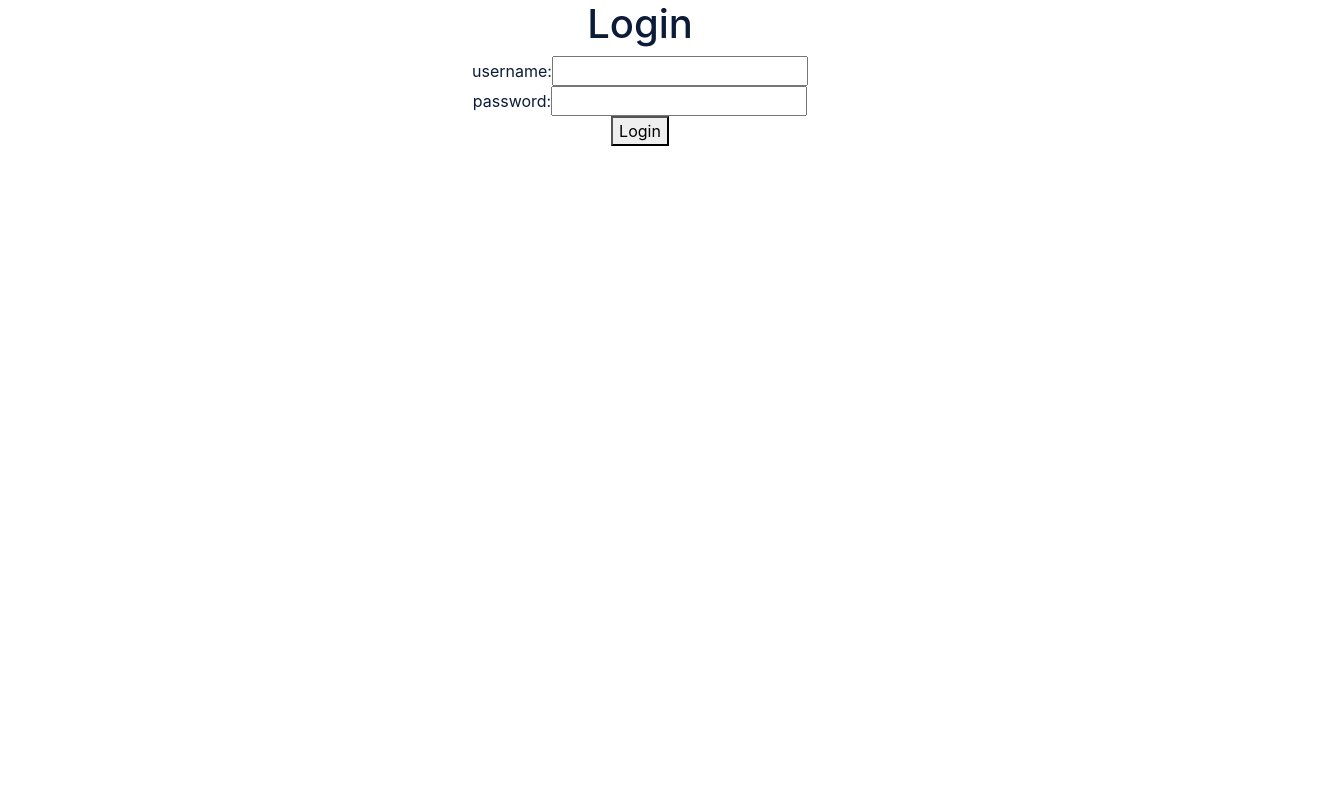
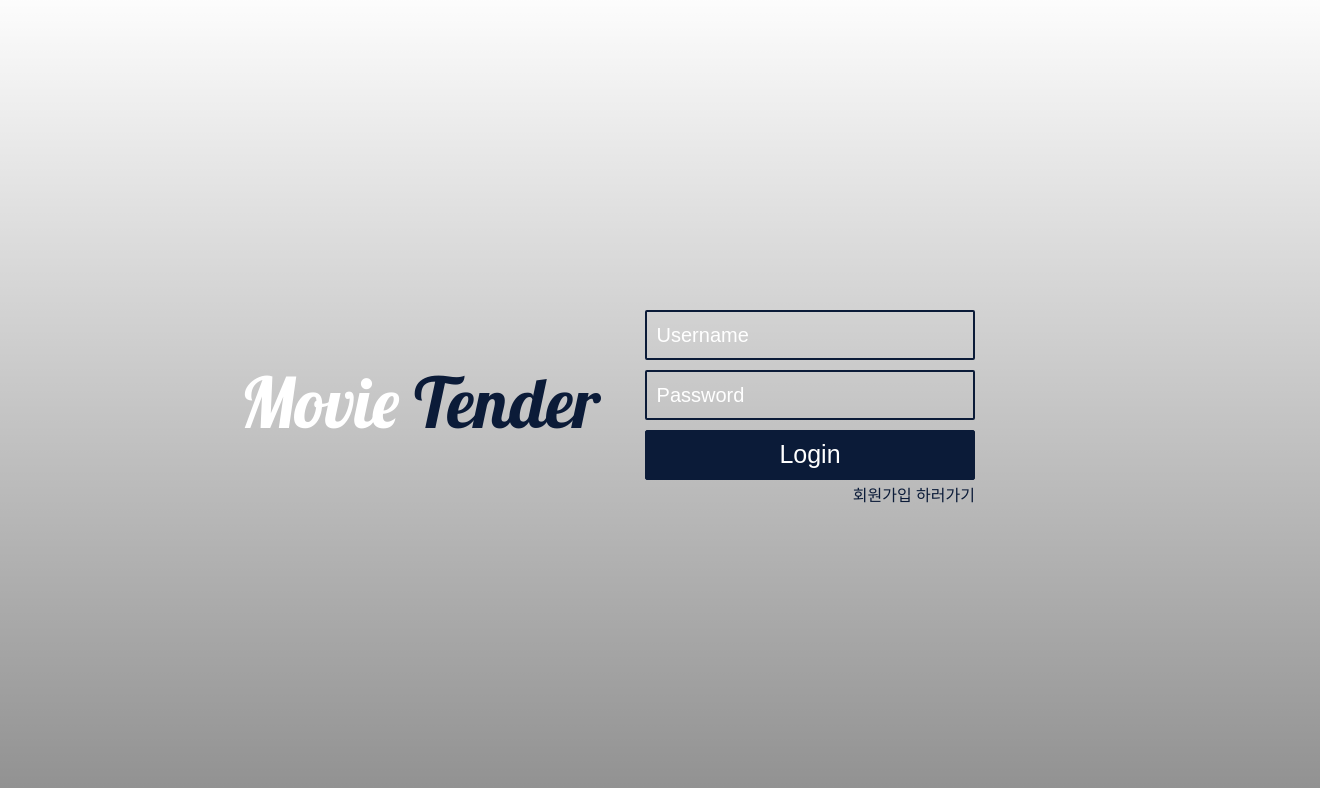
Before and after one commit to YanZisuka/movie-tender, a Vue app in the folder client/: page /login in a window 1280 px wide. Shown: the top 788 px of the page, 1320 px wide, since content can reach past the window. Built offline with nearby package versions, Linux system fonts and the light colour scheme.

Commit message:
[ADD] accounts style

```diff
--- a/client/src/components/AccountErrorList.vue
+++ b/client/src/components/AccountErrorList.vue
@@ -1,9 +1,9 @@
 <template>
   <div class="account-error-list">
     <p v-for="(errors, field) in authError" :key="field" >
-      {{ field }}
+      <!-- {{ field }} -->
       <ul>
-      <li v-for="(error, idx) in errors" :key="idx">{{ error }}</li>
+      <p v-for="(error, idx) in errors" :key="idx">{{ error }}</p>
       </ul>
     </p>
   </div>
@@ -22,6 +22,7 @@ export default {
 
 <style>
   .account-error-list {
-    color: red;
+    color: #cf1224;
+    font-size: 25px;
   }
 </style>
--- a/client/src/components/UserInfoForm.vue
+++ b/client/src/components/UserInfoForm.vue
@@ -2,11 +2,11 @@
 <div>
 <form @submit.prevent="onSubmit">
   <div>
-      <label for="nickname">nickname : </label>
-      <input v-model="newProfile.nickname" type="text" id="nickname" />
+      <!-- <label for="nickname">nickname : </label> -->
+      <input class="input-label" v-model="newProfile.nickname" type="text" id="nickname" />
   </div>
   <div>
-    <button>Update</button>
+    <button class="btn-update">Update</button>
   </div>
 </form>
 
@@ -40,6 +40,34 @@ export default {
 }
 </script>
 
-<style>
+<style scoped>
+.input-label{
+  margin-top: 10px;
+	width: 330px;
+	height: 50px;
+	background: transparent;
+	border: 2px solid #0b1b38;
+	border-radius: 2px;
+	color: #0b1b38;
+	font-family: 'Exo', sans-serif;
+	font-size: 30px;
+	font-weight: 400;
+	padding: 4px;
+}
 
+
+.btn-update{
+	width: 330px;
+	height: 50px;
+	background: #0b1b38;
+	border: 1px solid #0b1b38;
+	cursor: pointer;
+	border-radius: 2px;
+	color: #fff;
+	font-family: 'Exo', sans-serif;
+	font-size: 25px;
+	font-weight: 400;
+	padding: 4px;
+	margin-top: 10px;
+}
 </style>
--- a/client/src/views/LoginView.vue
+++ b/client/src/views/LoginView.vue
@@ -1,23 +1,27 @@
 <template>
   <div>
-    <h1>Login</h1>
-
+    <div class="body"></div>
+    <div class="grad"></div>
     <account-error-list v-if="authError"></account-error-list>
-
-
+    <div class="header">
+      <div>Movie <span>Tender</span></div>
+    </div>
+    <div class="login">
       <form @submit.prevent="login(credentials)">
         <div>
-        <label for="username">username: </label>
-        <input v-model="credentials.username" type="text" id="username" required />
+          <input class="input-label first-input" v-model="credentials.username" type="text" id="username" placeholder=" Username" required />
         </div>
-
         <div>
-        <label for="password">password: </label>
-        <input v-model="credentials.password" type="password" id="password" required />
+          <input class="input-label" v-model="credentials.password" type="password" id="password" placeholder=" Password" required />
         </div>
-
-      <button>Login</button>
+        <div>
+          <button class="btn-login">Login</button>
+        </div>
       </form>
+      <router-link :to="{ name: 'signup'}">
+        <p>회원가입 하러가기</p>
+      </router-link>
+    </div>
     </div>
 </template>
 
@@ -47,6 +51,102 @@ export default {
 }
 </script>
 
-<style>
+<style scoped>
+.body{
+	position: absolute;
+	top: -20px;
+	left: -20px;
+	right: -40px;
+	bottom: -40px;
+	width: auto;
+	height: auto;
+}
 
+.grad{
+	position: absolute;
+  background: -webkit-gradient(linear, left top, left bottom, color-stop(0%,rgba(0,0,0,0)), color-stop(100%,rgba(0,0,0,0.65)));
+	top: -20px;
+	left: -20px;
+	right: -40px;
+	bottom: -40px;
+	width: auto;
+	height: auto;
+	opacity: 0.7;
+}
+
+.header{
+	position: absolute;
+	top: calc(50% - 50px);
+	left: calc(50% - 400px);
+}
+
+.header div{
+	float: left;
+	color: #fff;
+  font-family: 'Lobster', cursive;
+	font-size: 70px;
+	font-weight: 200;
+}
+
+.header div span{
+	color: #0b1b38 !important;
+}
+
+.login{
+	position: absolute;
+  top: calc(50% - 100px);
+	left: calc(50% - 5px);
+	height: 150px;
+	width: 350px;
+	padding: 10px;
+}
+
+.input-label{
+  margin-top: 10px;
+	width: 330px;
+	height: 50px;
+	background: transparent;
+	border: 2px solid #0b1b38;
+	border-radius: 2px;
+	color: #0b1b38;
+	font-family: 'Exo', sans-serif;
+	font-size: 20px;
+	font-weight: 400;
+	padding: 4px;
+}
+
+.input-label.first-input{
+  margin-top: 0px !important;
+}
+
+.btn-login{
+	width: 330px;
+	height: 50px;
+	background: #0b1b38;
+	border: 1px solid #0b1b38;
+	cursor: pointer;
+	border-radius: 2px;
+	color: #fff;
+	font-family: 'Exo', sans-serif;
+	font-size: 25px;
+	font-weight: 400;
+	padding: 4px;
+	margin-top: 10px;
+}
+
+.input-label:focus{
+	outline: none;
+	border: 1px solid #0b1b38;
+}
+
+::-webkit-input-placeholder{
+  color: #fff;
+  font-family: 'Exo', sans-serif;
+}
+
+p {
+  color : #0b1b38;
+  margin-top: 3px;
+  float: right;
+}
 </style>
--- a/client/src/views/LogoutView.vue
+++ b/client/src/views/LogoutView.vue
@@ -1,6 +1,5 @@
 <template>
   <div>
-    <h1>Logout</h1>
   </div>
 </template>
 
@@ -24,5 +23,4 @@
     },
   }
 </script>
-
 <style></style>
--- a/client/src/views/ProfileEditView.vue
+++ b/client/src/views/ProfileEditView.vue
@@ -1,6 +1,6 @@
 <template>
   <div>
-    <h1>Edit Profile</h1>
+    <h1>{{ profile.username }}'s Nickname</h1>
   <user-info-form :profile="profile"> </user-info-form>
   </div>
 </template>
@@ -30,5 +30,4 @@ export default {
 </script>
 
 <style>
-
 </style>
--- a/client/src/views/ProfileView.vue
+++ b/client/src/views/ProfileView.vue
@@ -1,22 +1,33 @@
 <template>
-  <div>
-    <h1>{{profile.nickname}}'s Profile</h1>
-    <h4>{{profile.username}}</h4>
-    <span v-if="isProfileUser">
-      <router-link :to="{name : 'profileEdit', params : { username } }">
-      <button>Edit</button>
-      </router-link>
-     | <button @click="deleteUser(username)">Delete</button> |
-     <router-link :to="{name : 'logout'}">
-       <button>Logout</button>
-     </router-link>
-    </span>
-    <button v-if="!isProfileUser" @click="followUser(profile.username)">Follow</button>
-    <p>follower {{ followers_count }}</p>
-    <p>following {{ profile.followings_count }}</p>
+  <div class="body d-flex flex-column justify-content-center">
+    <div class="profile d-flex flex-row my-5 justify-content-start align-items-center">
+      <div>
+        <img class="profile-img me-2" src="@/assets/logo.png" alt="profile-img">
+      </div>
+      <div class="userinfo d-flex flex-column align-items-start justify-content-around">
+        <span class="profile-button">
+          <h3 class="profile-nickname">{{profile.nickname}}</h3>
+          <button v-if="!isProfileUser " @click="followUser(profile.username)" class="btn btn-danger shadow">Follow</button>
+          <span v-if="isProfileUser">
+            <router-link :to="{name : 'profileEdit', params : { username } }">
+              <button class="btn btn-outline-dark">Edit</button>
+            </router-link> |
+             <button @click="deleteUser(username)" class="btn btn-outline-danger">Delete </button>
+            | <router-link :to="{name : 'logout'}">
+              <button class="btn btn-outline-secondary">Logout</button>
+            </router-link>
+          </span>
+        </span>
+        <h4 class="profile-username">{{profile.username}}</h4>
+          <span class="profil-follow">
+            follower <span class="follow-count">{{ followers_count }}</span>
+            following <span class="follow-count">{{ profile.followings_count }}</span>
+          </span>
+      </div>
+    </div>
 
-
-    <h3>감상한 영화</h3>
+    <!-- 영화 리뷰 정보 -->
+    <h3 class="profile-content">감상한 영화</h3>
     <ul>
       <li v-for="movie in profile.watch_movies" :key="movie.pk">
         <router-link :to="{ name: 'movie', params: { moviePk: movie.pk } }">
@@ -24,7 +35,7 @@
         </router-link>
       </li>
     </ul>
-    <h3>작성한 리뷰</h3>
+    <h3 class="profile-content">작성한 리뷰</h3>
     <ul>
       <review-card v-for="review in profile.review_set" :key="review.id" :review="review">
       </review-card>
@@ -78,6 +89,55 @@ export default {
 }
 </script>
 
-<style>
+<style scoped>
+.profile-nickname {
+  margin-right: 20px;
+  font-size: 40px;
+  display : inline;
+  text-align: left;
+  font-weight: bold;
+}
+.body {
+  margin: 30px;
+}
 
+.profile {
+  padding-left : 32px;
+}
+
+img {
+  height : 150px;
+  width : 150px;
+}
+
+.userinfo {
+  margin-top: 8px;
+  height : 150px;
+  width : 750px;
+}
+
+.profile-username {
+  font-size: 25px;
+  font-weight: 700;
+  color: #c4c4c4;
+}
+
+.follow-count {
+  font-weight : 600;
+}
+
+.profile-follow {
+  font-size: 15;
+}
+
+.profile-button {
+  vertical-align: middle;
+}
+
+.profile-content {
+  text-align: left;
+  padding-left : 32px;
+  font-weight: 600;
+  font-size: 20px;
+}
 </style>
--- a/client/src/views/SignupView.vue
+++ b/client/src/views/SignupView.vue
@@ -1,30 +1,31 @@
 <template>
   <div>
-    <h1>Signup</h1>
-
+    <div class="body"></div>
+    <div class="grad"></div>
+    <div class="header">
+    <div>Movie <span>Tender</span></div>
+    </div>
+    <br>
     <account-error-list v-if="authError"> </account-error-list>
-
+    <div class="signup">
       <form @submit.prevent="signup(credentials)">
         <div>
-        <label for="username">Username : </label>
-        <input v-model="credentials.username" type="text" id="username" required/>
+          <input class="input-label first-input" v-model="credentials.username" type="text" id="username" placeholder=" Username" required/>
         </div>
         <div>
-        <label for="nickname">Nickname : </label>
-        <input v-model="credentials.nickname" type="text" id="nickname" required/>
+          <input class="input-label" v-model="credentials.nickname" type="text" id="nickname" placeholder=" Nickname" required/>
         </div>
         <div>
-        <label for="password1">Password : </label>
-        <input v-model="credentials.password1" type="password" id="password1" required />
+          <input class="input-label" v-model="credentials.password1" type="password" id="password1" placeholder=" Password" required />
         </div>
         <div>
-        <label for="password2">Password Confirmation : </label>
-        <input v-model="credentials.password2" type="password" id="password2" required />
+          <input class="input-label" v-model="credentials.password2" type="password" id="password2" placeholder=" Password Confirmation" required />
         </div>
         <div>
-        <button>Singup</button>
+          <button class="btn-singup">Singup</button>
         </div>
       </form>
+    </div>
   </div>
 </template>
 
@@ -56,6 +57,96 @@ export default {
 }
 </script>
 
-<style>
+<style scoped>
+.body{
+	position: absolute;
+	top: -20px;
+	left: -20px;
+	right: -40px;
+	bottom: -40px;
+	width: auto;
+	height: auto;
+}
 
+.grad{
+	position: absolute;
+  background: -webkit-gradient(linear, left top, left bottom, color-stop(0%,rgba(0,0,0,0)), color-stop(100%,rgba(0,0,0,0.65)));
+	top: -20px;
+	left: -20px;
+	right: -40px;
+	bottom: -40px;
+	width: auto;
+	height: auto;
+	opacity: 0.7;
+}
+
+.header{
+	position: absolute;
+	top: calc(50% - 50px);
+	left: calc(50% - 400px);
+}
+
+.header div{
+	float: left;
+	color: #fff;
+  font-family: 'Lobster', cursive;
+	font-size: 70px;
+	font-weight: 200;
+}
+
+.header div span{
+	color: #0b1b38 !important;
+}
+
+.signup{
+	position: absolute;
+	top: calc(50% - 130px);
+	left: calc(50% - 5px);
+	height: 150px;
+	width: 350px;
+	padding: 10px;
+}
+
+.input-label{
+  margin-top: 10px;
+	width: 330px;
+	height: 50px;
+	background: transparent;
+	border: 2px solid #0b1b38;
+	border-radius: 2px;
+	color: #0b1b38;
+	font-family: 'Exo', sans-serif;
+	font-size: 20px;
+	font-weight: 400;
+	padding: 4px;
+}
+
+.input-label.first-input{
+  margin-top: 0px !important;
+}
+
+.btn-singup{
+	width: 330px;
+	height: 50px;
+	background: #0b1b38;
+	border: 1px solid #0b1b38;
+	cursor: pointer;
+	border-radius: 2px;
+	color: #fff;
+	font-family: 'Exo', sans-serif;
+	font-size: 25px;
+	font-weight: 400;
+	padding: 4px;
+	margin-top: 10px;
+}
+
+.input-label:focus{
+	outline: none;
+	border: 1px solid #0b1b38;
+}
+
+::-webkit-input-placeholder{
+  color: #fff;
+  font-family: 'Exo', sans-serif;
+}
 </style>
```
Lines whose indentation alone changed are shown as unchanged.
